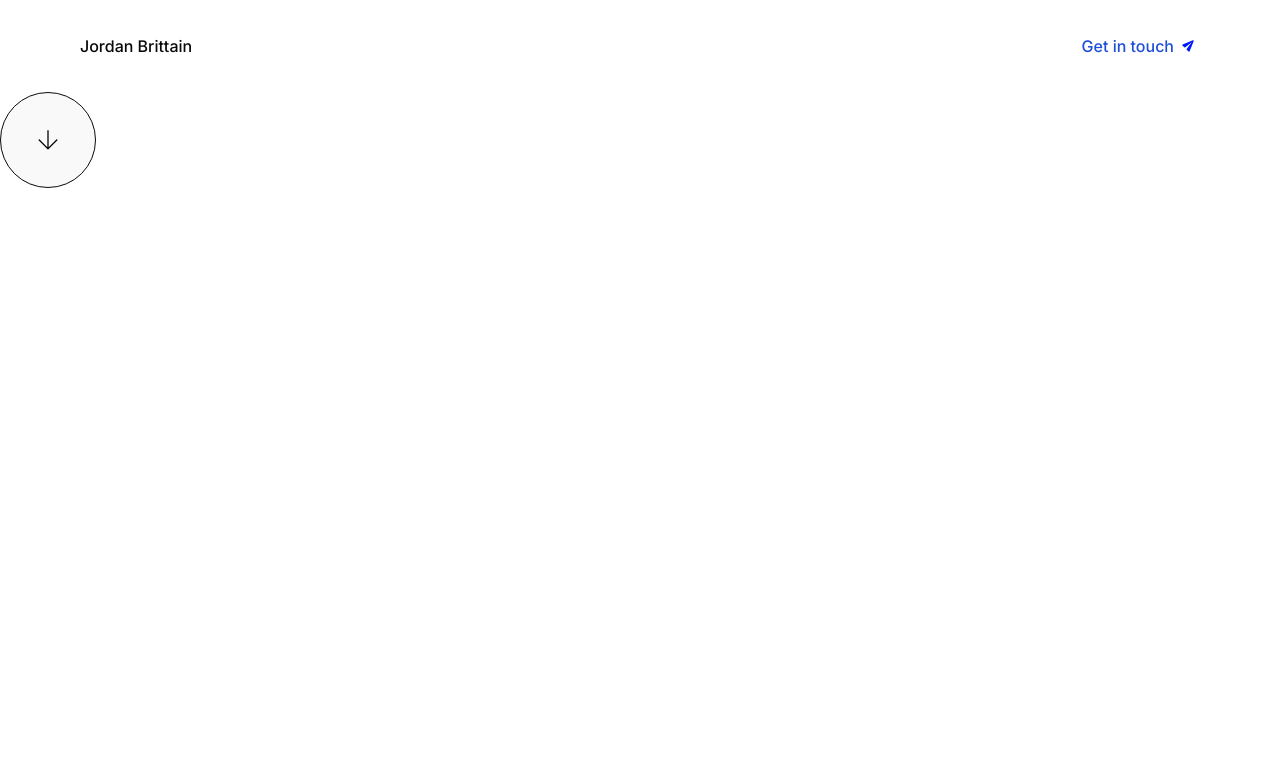
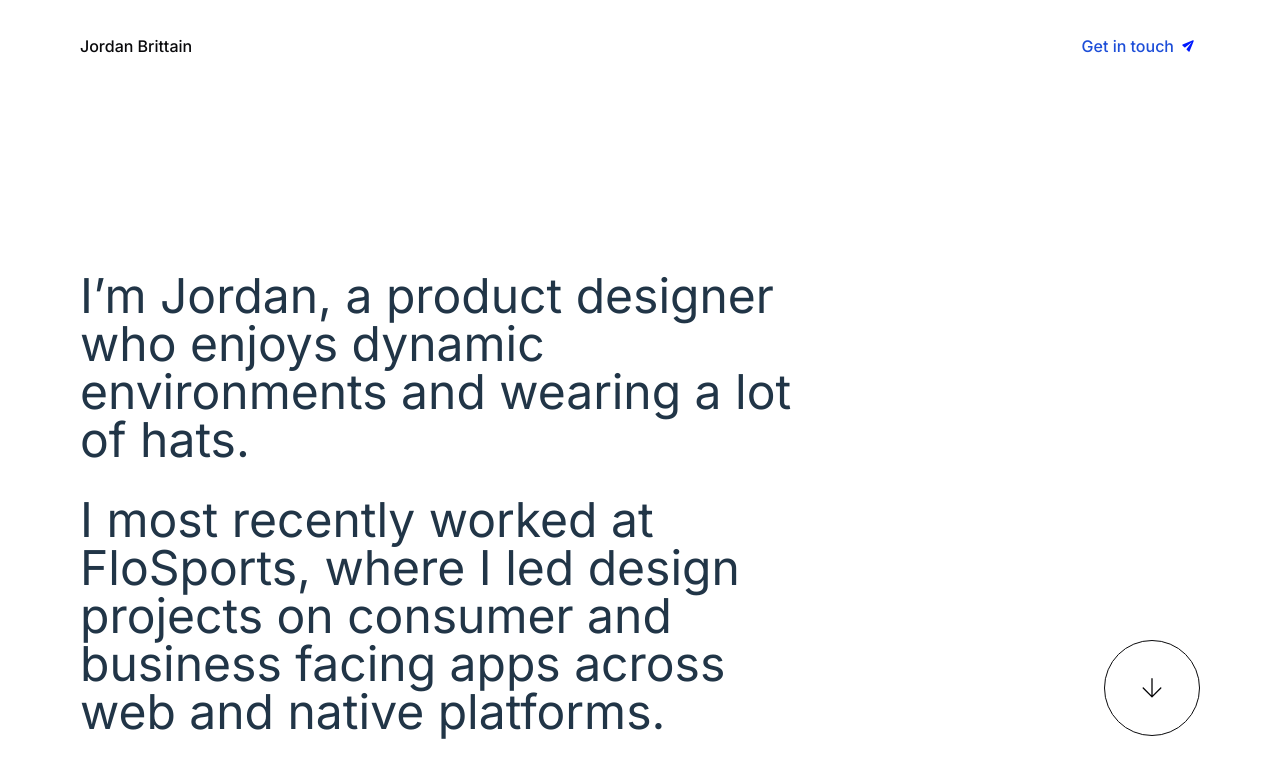
Before and after one commit to JordanBrittain/portfolio-vite, a React (Vite) app: page / in a window 1280 px wide. Shown: the top 778 px of the page. Built offline with nearby package versions, Linux system fonts and the light colour scheme; a web font is replaced by a local one.

Commit message:
started building HeroSection

```diff
--- a/src/HeroSection.jsx
+++ b/src/HeroSection.jsx
@@ -2,7 +2,15 @@ import ArrowButton from "./ArrowButton";
 
 function HeroSection() {
     return (
+        <div className="px-site w-screen flex items-end justify-between flex-1 pb-16">
+            <h1 className="font-display font-regular text-5xl w-8/12">
+            <span>I’m Jordan, a product designer who enjoys dynamic environments and wearing a lot of hats.</span>
+            <span className="block pt-8">I most recently worked at FloSports, where I led design projects on consumer and business facing apps across web and native platforms.</span>
+            </h1>
+
+
         <ArrowButton/>
+        </div>
     );
 }
 
--- a/src/index.css
+++ b/src/index.css
@@ -55,7 +55,6 @@ button {
   font-size: 1em;
   font-weight: 500;
   font-family: inherit;
-  background-color: #1a1a1a;
   cursor: pointer;
   transition: border-color 0.25s;
 }
@@ -76,6 +75,6 @@ button:focus-visible {
     color: #747bff;
   }
   button {
-    background-color: #f9f9f9;
+
   }
 }
--- a/src/main.jsx
+++ b/src/main.jsx
@@ -8,8 +8,10 @@ import HeroSection from "./HeroSection";
 ReactDOM.createRoot(document.getElementById("root")).render(
   <React.StrictMode>
     <PageContainer>
+      <div className="h-screen flex flex-col">
       <Navigation />
       <HeroSection />
+      </div>
     </PageContainer>
   </React.StrictMode>
 );
```
